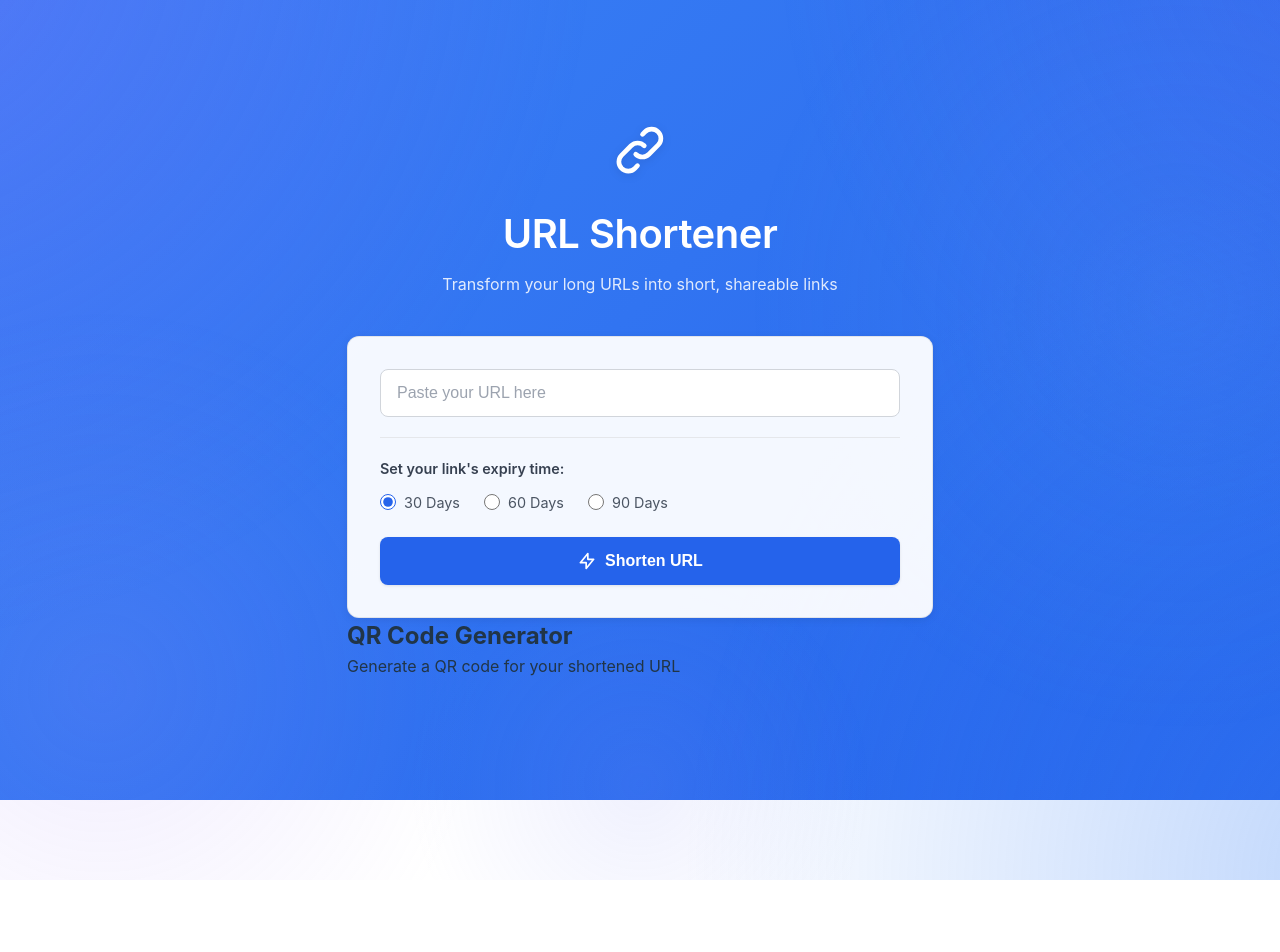
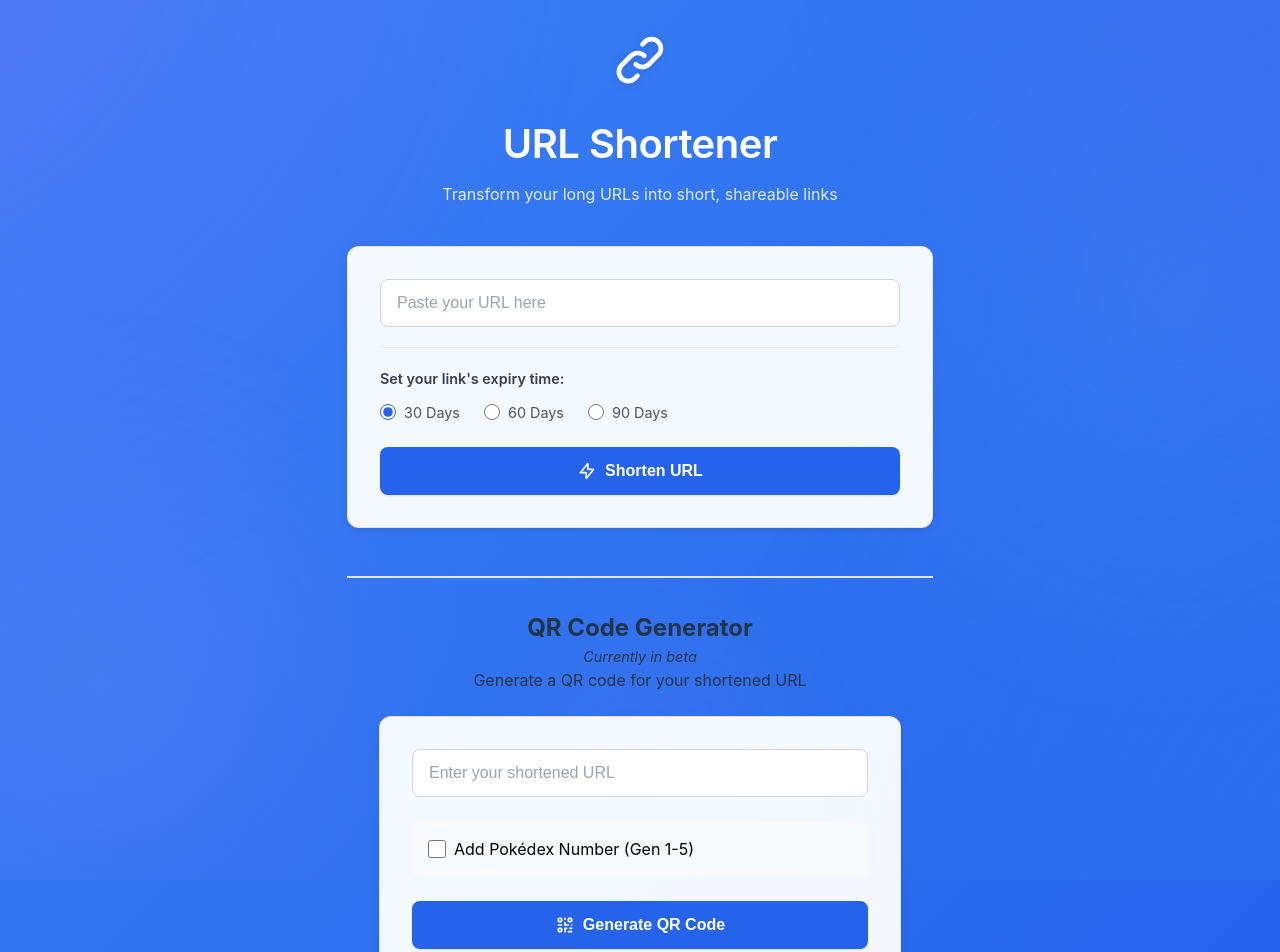
Before and after one commit to paddyv1/UrlShortnerFrontend, a React (Vite) app: page / in a window 1280 px wide. Shown: the top 952 px of the page. Before the commit the page ends 800 px from the top, so only its background shows below. Built offline with nearby package versions, Linux system fonts and the light colour scheme.

Commit message:
added QR code generation feature with Pokédex option and improved UI components

```diff
--- a/src/App.css
+++ b/src/App.css
@@ -359,6 +359,98 @@ h1 {
   user-select: none;
 }
 
+/*QR Code Section of web app*/
+.qr-code-generator {
+  margin-top: 3rem;
+  padding: 2rem;
+  border-top: 2px solid #e5e7eb;
+  text-align: center;
+}
+
+.qr-form {
+  margin-top: 1.5rem;
+}
+
+.pokedex-option {
+  margin: 1.5rem 0;
+  padding: 1rem;
+  background-color: #f9fafb;
+  border-radius: 8px;
+}
+
+.checkbox-label {
+  display: flex;
+  align-items: center;
+  gap: 0.5rem;
+  cursor: pointer;
+  font-size: 1rem;
+  color: #000000;
+}
+
+.checkbox-label input[type="checkbox"] {
+  width: 18px;
+  height: 18px;
+  cursor: pointer;
+}
+
+.pokedex-input-wrapper {
+  margin-top: 1rem;
+  display: flex;
+  gap: 0.5rem;
+  color: #374151;
+}
+
+.pokedex-input {
+  padding: 1rem 1.5rem;
+  border: 3px solid transparent;
+  border-radius: 12px;
+  font-size: 1.5rem;
+  font-weight: bold;
+  width: 150px;
+  color: #1f2937;
+  background: linear-gradient(white, white) padding-box;
+  text-align: center;
+  transition: all 0.3s ease;
+  box-shadow: 0 4px 15px rgba(59, 130, 246, 0.3);
+}
+
+.pokedex-input:focus {
+  outline: none;
+  transform: translateY(-2px);
+  box-shadow: 0 8px 25px rgba(59, 130, 246, 0.5);
+  animation: glow 1.5s ease-in-out infinite;
+}
+
+@keyframes glow {
+  0%,
+  100% {
+    box-shadow: 0 8px 25px rgba(59, 130, 246, 0.5);
+  }
+  50% {
+    box-shadow: 0 8px 35px rgba(239, 68, 68, 0.6);
+  }
+}
+
+.qr-code-display {
+  display: flex;
+  flex-direction: column;
+  align-items: center;
+  gap: 1rem;
+  margin: 1.5rem 0;
+}
+
+.qr-code-display img {
+  max-width: 300px;
+  border-radius: 8px;
+  box-shadow: 0 4px 6px rgba(0, 0, 0, 0.1);
+}
+
+.pokedex-info {
+  font-style: italic;
+  color: #0055ff;
+  margin-top: 0.5rem;
+}
+
 /* === RESPONSIVE DESIGN === */
 /* Mobile devices - adjust sizing for smaller screens */
 @media (max-width: 640px) {
--- a/src/App.jsx
+++ b/src/App.jsx
@@ -21,6 +21,14 @@ function App() {
   const [loading, setLoading] = useState(false); // Loading state during API call
   const [error, setError] = useState(""); // Error message to display to user
   const [selectedTime, setSelectedTime] = useState("30 Days");
+
+  // QR Code Generator states
+  const [qrUrl, setQrUrl] = useState(""); // URL to generate QR code for
+  const [qrCode, setQrCode] = useState(""); // Generated QR code image
+  const [qrLoading, setQrLoading] = useState(false); // Loading state for QR generation
+  const [qrError, setQrError] = useState(""); // Error message for QR generation
+  const [showPokedex, setShowPokedex] = useState(false); // Toggle for Pokédex option
+  const [pokedexNumber, setPokedexNumber] = useState("001"); // Selected Pokédex number
 
   const handleChange = (event) => {
     setSelectedTime(event.target.value);
@@ -91,6 +99,51 @@ function App() {
       setError(err.message);
     } finally {
       setLoading(false);
+    }
+  };
+
+  /**
+   * Handle QR code generation
+   * @param {Event} e - Form submission event
+   */
+  const handleQrSubmit = async (e) => {
+    e.preventDefault();
+    setQrLoading(true);
+    setQrError("");
+    setQrCode("");
+
+    try {
+      // Build the QR code generation URL
+      let qrGenerationUrl = qrUrl;
+
+      // Add Pokédex number if enabled
+      if (showPokedex && pokedexNumber) {
+        qrGenerationUrl += `?pokedex=${pokedexNumber}`;
+      }
+
+      // Use a QR code API (example using QR Server API)
+      const qrApiUrl = `https://api.qrserver.com/v1/create-qr-code/?size=300x300&data=${encodeURIComponent(qrGenerationUrl)}`;
+
+      setQrCode(qrApiUrl);
+    } catch (err) {
+      setQrError(err.message || "Failed to generate QR code");
+    } finally {
+      setQrLoading(false);
+    }
+  };
+
+  /**
+   * Handle Pokédex number input validation
+   * @param {string} value - Input value
+   */
+  const handlePokedexChange = (e) => {
+    const value = e.target.value;
+    // Only allow numbers and limit to 3 digits
+    if (/^\d{0,3}$/.test(value)) {
+      const num = parseInt(value) || 0;
+      if (num >= 0 && num <= 479) {
+        setPokedexNumber(value.padStart(3, "0"));
+      }
     }
   };
 
@@ -276,8 +329,156 @@ function App() {
 
       <div className="qr-code-generator">
         <h2>QR Code Generator</h2>
+        <p style={{ fontStyle: "italic", fontSize: "0.9rem" }}>
+          Currently in beta
+        </p>
         <p>Generate a QR code for your shortened URL</p>
-        {/* Placeholder for future QR code generation feature */}
+
+        {/* QR Code Generation Form */}
+        <form onSubmit={handleQrSubmit} className="qr-form">
+          <div className="input-wrapper">
+            <input
+              type="url"
+              placeholder="Enter your shortened URL"
+              value={qrUrl}
+              onChange={(e) => setQrUrl(e.target.value)}
+              required
+              disabled={qrLoading}
+              className="url-input"
+            />
+
+            {/* Pokédex Option Checkbox */}
+            <div className="pokedex-option">
+              <label className="checkbox-label">
+                <input
+                  type="checkbox"
+                  checked={showPokedex}
+                  onChange={(e) => setShowPokedex(e.target.checked)}
+                />
+                <span>Add Pokédex Number (Gen 1-5)</span>
+              </label>
+
+              {/* Pokédex Number Input */}
+              {showPokedex && (
+                <div className="pokedex-input-wrapper">
+                  <label htmlFor="pokedex-number">
+                    Pokédex Number (001-479):
+                  </label>
+                  <input
+                    id="pokedex-number"
+                    type="number"
+                    min="1"
+                    max="479"
+                    value={parseInt(pokedexNumber)}
+                    onChange={handlePokedexChange}
+                    className="pokedex-input"
+                    placeholder="001"
+                  />
+                </div>
+              )}
+            </div>
+
+            <button type="submit" disabled={qrLoading} className="submit-btn">
+              {qrLoading ? (
+                <>
+                  <span className="spinner"></span>
+                  Generating...
+                </>
+              ) : (
+                <>
+                  <svg
+                    className="btn-icon"
+                    viewBox="0 0 24 24"
+                    fill="none"
+                    stroke="currentColor"
+                  >
+                    <path
+                      strokeLinecap="round"
+                      strokeLinejoin="round"
+                      strokeWidth={2}
+                      d="M12 4v1m6 11h2m-6 0h-2v4m0-11v3m0 0h.01M12 12h4.01M16 20h4M4 12h4m12 0h.01M5 8h2a1 1 0 001-1V5a1 1 0 00-1-1H5a1 1 0 00-1 1v2a1 1 0 001 1zm12 0h2a1 1 0 001-1V5a1 1 0 00-1-1h-2a1 1 0 00-1 1v2a1 1 0 001 1zM5 20h2a1 1 0 001-1v-2a1 1 0 00-1-1H5a1 1 0 00-1 1v2a1 1 0 001 1z"
+                    />
+                  </svg>
+                  Generate QR Code
+                </>
+              )}
+            </button>
+          </div>
+        </form>
+
+        {/* QR Error Display */}
+        {qrError && (
+          <div className="error notification">
+            <svg
+              className="icon"
+              viewBox="0 0 24 24"
+              fill="none"
+              stroke="currentColor"
+            >
+              <path
+                strokeLinecap="round"
+                strokeLinejoin="round"
+                strokeWidth={2}
+                d="M12 8v4m0 4h.01M21 12a9 9 0 11-18 0 9 9 0 0118 0z"
+              />
+            </svg>
+            <p>{qrError}</p>
+          </div>
+        )}
+
+        {/* QR Code Display */}
+        {qrCode && (
+          <div className="result notification">
+            <div className="result-header">
+              <svg
+                className="success-icon"
+                viewBox="0 0 24 24"
+                fill="none"
+                stroke="currentColor"
+              >
+                <path
+                  strokeLinecap="round"
+                  strokeLinejoin="round"
+                  strokeWidth={2}
+                  d="M9 12l2 2 4-4m6 2a9 9 0 11-18 0 9 9 0 0118 0z"
+                />
+              </svg>
+              <h2>QR Code Generated!</h2>
+            </div>
+            <div className="qr-code-display">
+              <img src={qrCode} alt="QR Code" />
+              {showPokedex && (
+                <p className="pokedex-info">
+                  Pokédex #{pokedexNumber} included
+                </p>
+              )}
+            </div>
+            <button
+              className="copy-btn"
+              onClick={() => {
+                const link = document.createElement("a");
+                link.href = qrCode;
+                link.download = `qr-code-${pokedexNumber || "url"}.png`;
+                link.click();
+              }}
+            >
+              <svg
+                className="btn-icon"
+                viewBox="0 0 24 24"
+                fill="none"
+                stroke="currentColor"
+              >
+                <path
+                  strokeLinecap="round"
+                  strokeLinejoin="round"
+                  strokeWidth={2}
+                  d="M4 16v1a3 3 0 003 3h10a3 3 0 003-3v-1m-4-4l-4 4m0 0l-4-4m4 4V4"
+                />
+              </svg>
+              Download QR Code
+            </button>
+          </div>
+        )}
       </div>
     </div>
   );
```
